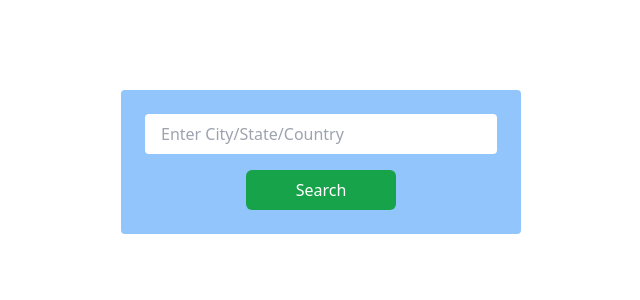
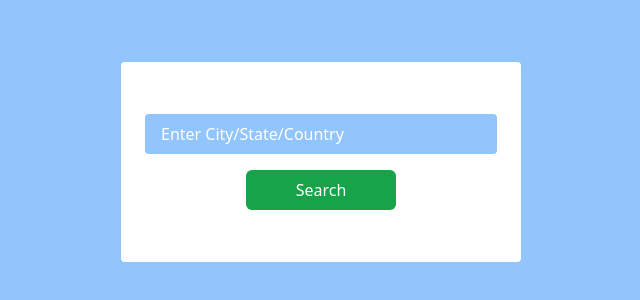
Before and after one commit to Dhruvmehta1311/weather-app-v2, a plain HTML site: page index.html in a window 1280 px wide. Shown: the part 238-538 px from the top of the page, without its empty margins (319-959 px from the left). Drawn offline with nearby package versions, Linux system fonts and the light colour scheme.

Commit message:
Minor UI Tweaks.

```diff
--- a/index.html
+++ b/index.html
@@ -14,15 +14,15 @@
     <title>Document</title>
   </head>
   <body>
-    <div class="flex items-center justify-center h-screen">
+    <div class="flex items-center justify-center h-screen bg-blue-300">
       <form
         id="submit-form"
-        class="bg-blue-300 rounded w-[400px] p-6 flex flex-col items-center justify-center gap-4"
+        class="bg-white min-h-[200px] rounded max-w-[400px] w-[90%] mx-auto p-6 flex flex-col items-center justify-center gap-4"
       >
         <input
           id="input"
           type="text"
-          class="w-full rounded h-[40px] outline-none p-4"
+          class="w-full rounded h-[40px] outline-none p-4 bg-blue-300 placeholder:text-white text-white"
           placeholder="Enter City/State/Country"
         />
         <button
@@ -41,7 +41,7 @@
             ></div>
           </div>
         </div>
-        <div id="weather-info" class="text-white hidden w-full">
+        <div id="weather-info" class="font-semibold hidden w-full">
           <h2 id="city-name"></h2>
           <p id="weather-description"></p>
           <p id="temprature"></p>
```
